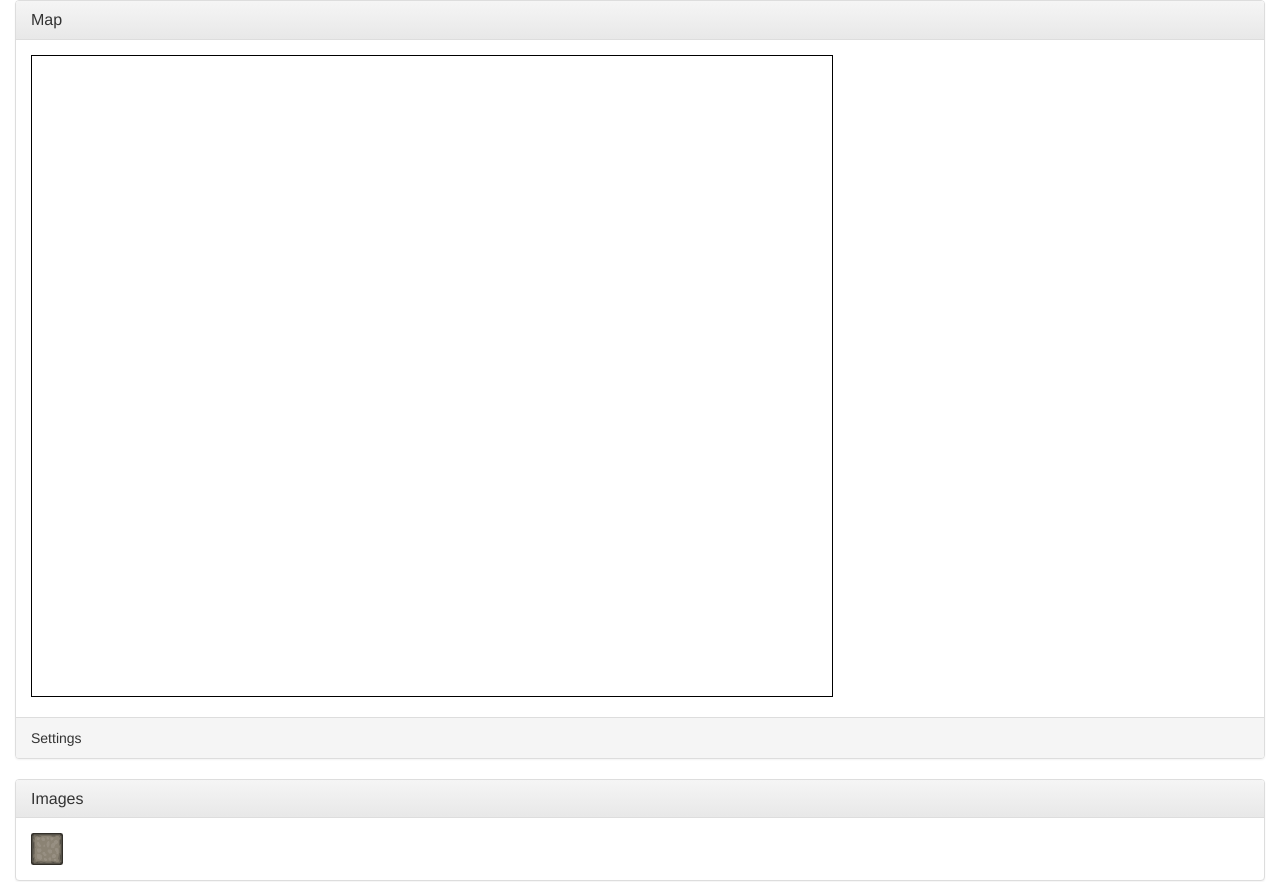
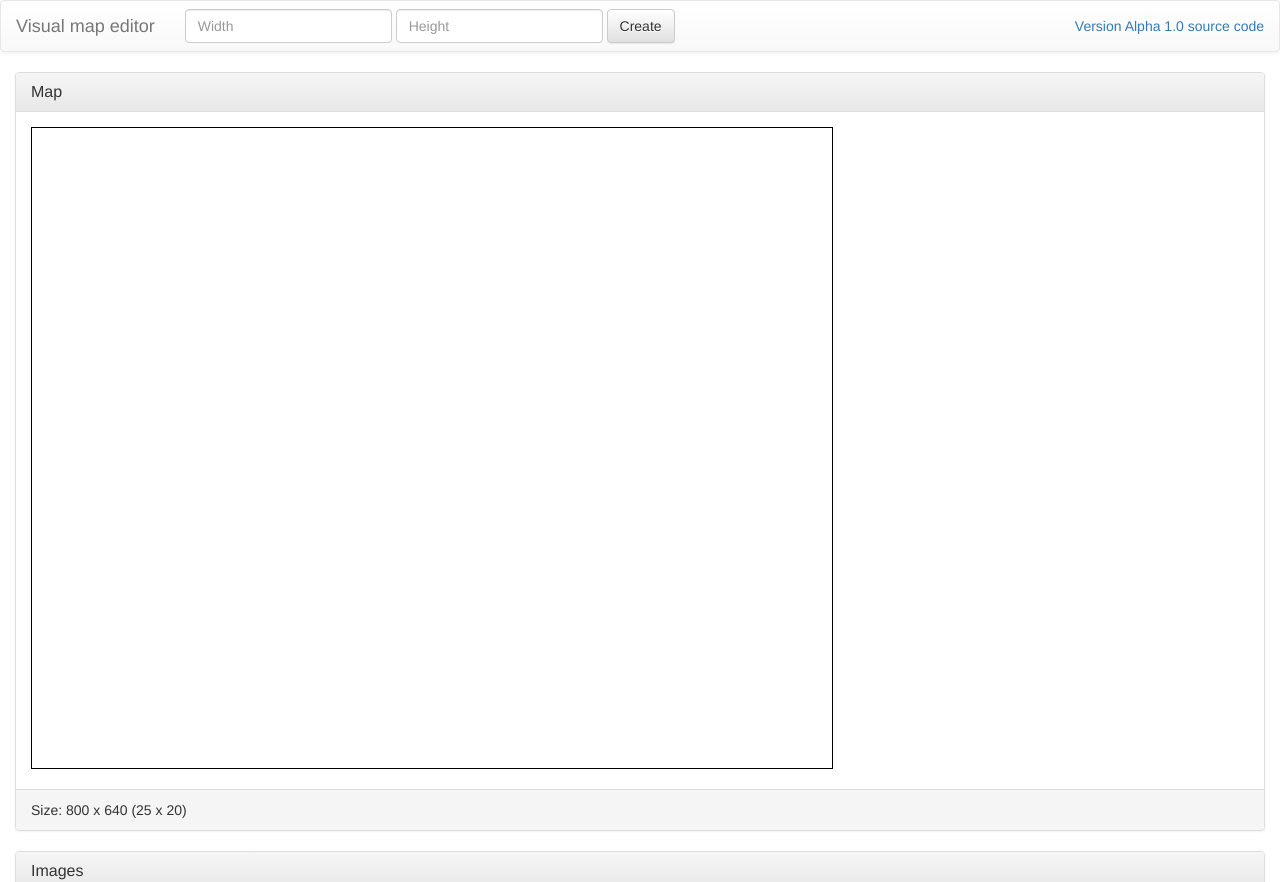
Before and after one commit to andrevdl/VisualEditor, a plain HTML site: page index.html in a window 1280 px wide. Shown: the top 882 px of the page. Drawn offline with nearby package versions, Linux system fonts and the light colour scheme.

Commit message:
interface

```diff
--- a/index.html
+++ b/index.html
@@ -20,6 +20,32 @@
     <![endif]-->
 </head>
 <body>
+    <nav class="navbar navbar-default">
+        <div class="container-fluid">
+            <!-- Brand and toggle get grouped for better mobile display -->
+            <div class="navbar-header">
+                <button type="button" class="navbar-toggle collapsed" data-toggle="collapse" data-target="#bs-example-navbar-collapse-1" aria-expanded="false">
+                    <span class="sr-only">Toggle navigation</span>
+                    <span class="icon-bar"></span>
+                    <span class="icon-bar"></span>
+                    <span class="icon-bar"></span>
+                </button>
+                <a class="navbar-brand" href="#">Visual map editor</a>
+            </div>
+
+            <!-- Collect the nav links, forms, and other content for toggling -->
+            <div class="collapse navbar-collapse" id="bs-example-navbar-collapse-1">
+                <form class="navbar-form navbar-left" role="form">
+                    <div class="form-group">
+                        <input type="text" class="form-control" placeholder="Width">
+                        <input type="text" class="form-control" placeholder="Height">
+                    </div>
+                    <button type="submit" class="btn btn-default">Create</button>
+                </form>
+                <p class="navbar-text navbar-right"><a href="https://github.com/andrevdl/VisualEditor" target="_blank">Version Alpha 1.0 source code</a></p>
+            </div><!-- /.navbar-collapse -->
+        </div><!-- /.container-fluid -->
+    </nav>
     <div class="container-fluid">
         <div class="panel panel-default">
             <div class="panel-heading">
@@ -28,7 +54,9 @@
             <div class="panel-body" style="width: 100%; max-height: 720px; overflow: auto;">
                 <canvas id="myCanvas" width="800" height="640" style="border:1px solid #000000;"></canvas>
             </div>
-            <div class="panel-footer">Settings</div>
+            <div class="panel-footer">
+                Size: 800 x 640 (25 x 20)
+            </div>
         </div>
         <div class="panel panel-default">
             <div class="panel-heading">
```
